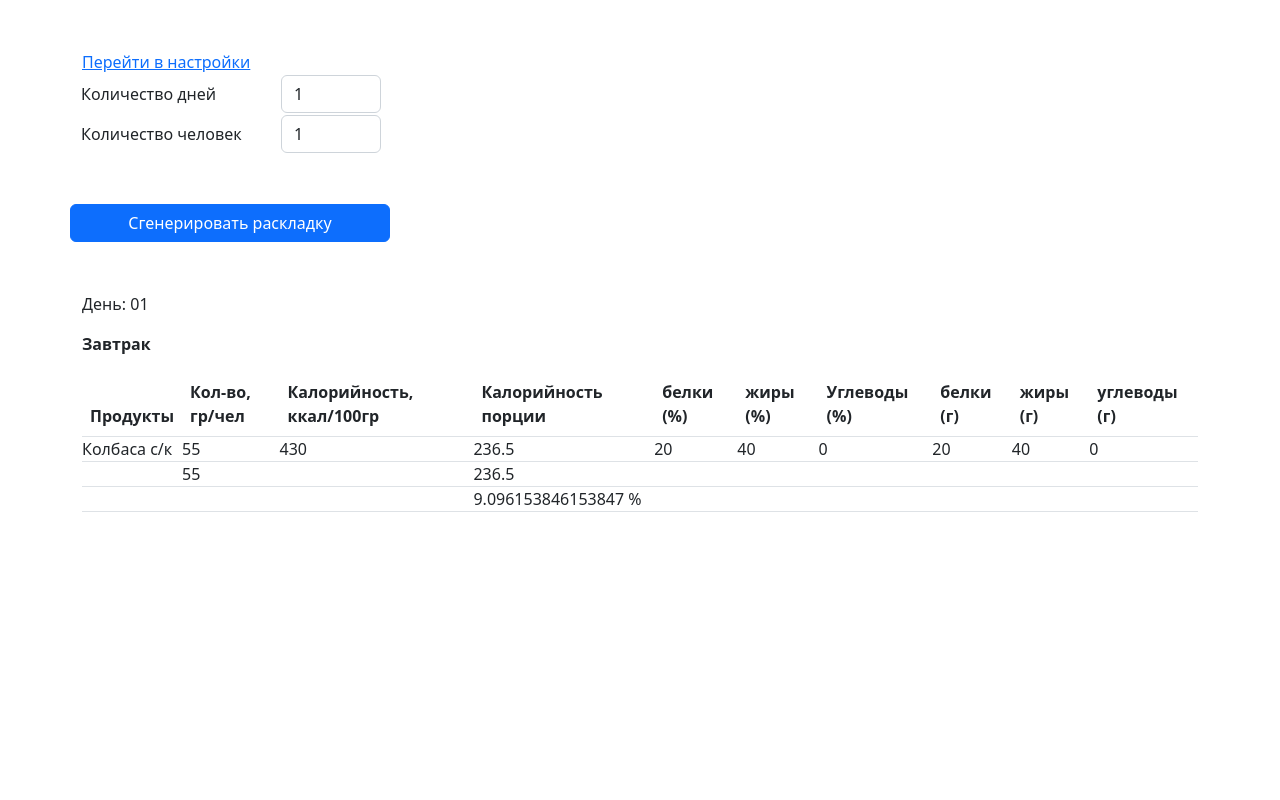
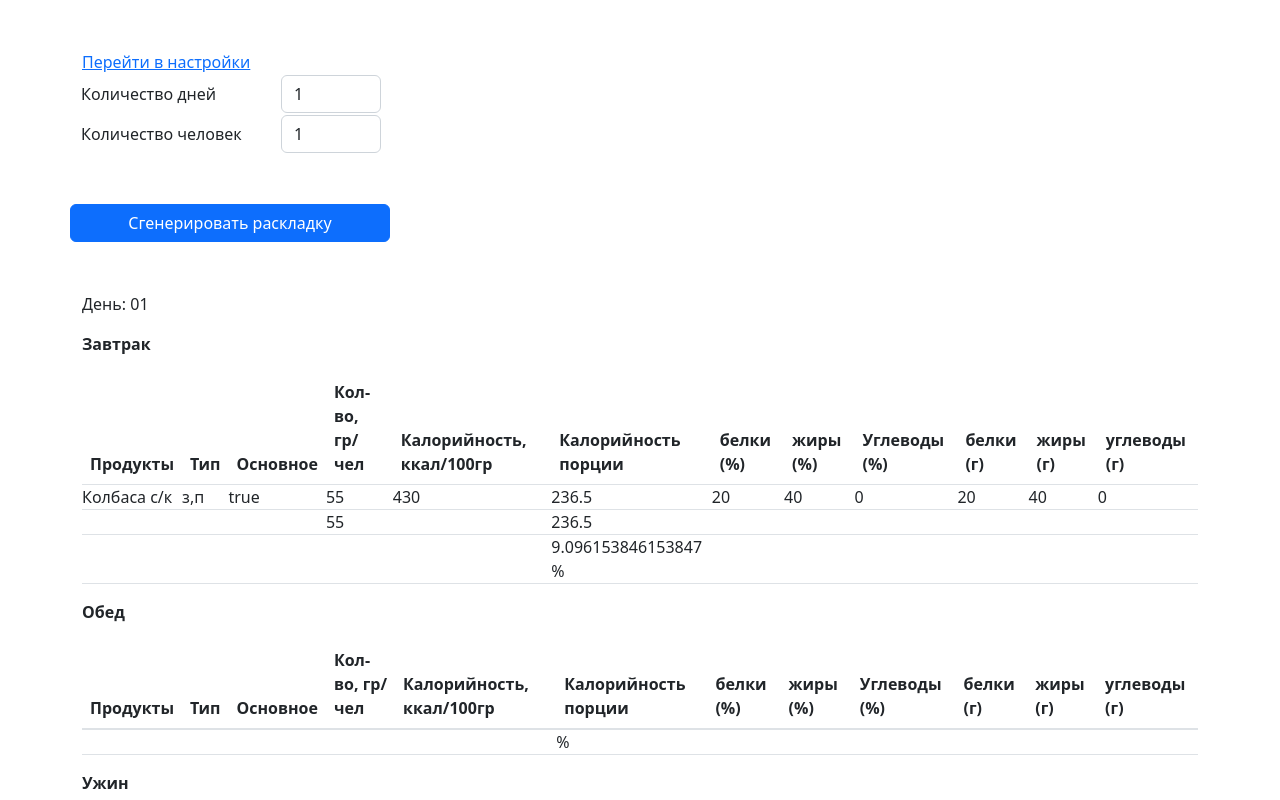
Before and after one commit to alekseikorobov/FoodPortion, an Angular app in the folder FoodPortion/: page /portions in a window 1280 px wide. Shown: the top 800 px of the page. Built offline with nearby package versions, Linux system fonts and the light colour scheme.

Commit message:
init generate method [Not Correct]

```diff
--- a/FoodPortion/src/app/app.module.ts
+++ b/FoodPortion/src/app/app.module.ts
@@ -7,12 +7,14 @@ import { FoodListComponent } from './food-list/food-list.component';
 import { NgbModule } from '@ng-bootstrap/ng-bootstrap';
 import { FormsModule } from '@angular/forms';
 import { PortionsComponent } from './portions/portions.component';
+import { PortionTableComponent } from './portions/portion-table/portion-table.component';
 
 @NgModule({
   declarations: [
     AppComponent,
     FoodListComponent,
-    PortionsComponent
+    PortionsComponent,
+    PortionTableComponent
   ],
   imports: [
     BrowserModule,
--- /dev/null
+++ b/FoodPortion/src/app/portions/portion-table/portion-table.component.html
@@ -0,0 +1,68 @@
+<table class="table">
+    <thead>
+        <tr>
+            <th>Продукты</th>
+            <th>Тип</th>
+            <th>Основное</th>
+            <th>Кол-во, гр/чел</th>
+            <th>Калорийность, ккал/100гр</th>
+            <th>Калорийность порции</th>
+            <th>белки (%)</th>
+            <th>жиры (%)</th>
+            <th>Углеводы (%)</th>
+            <th>белки (г)</th>
+            <th>жиры (г)</th>
+            <th>углеводы (г)</th>
+        </tr>
+    </thead>
+
+    <tbody>
+        <tr *ngFor="let p of portion?.portionList" class="my-tr">
+            <td>{{p.product.name}}</td>
+            <td>{{p.product.types}}</td>
+            <td>{{p.product.isMain}}</td>
+            <td>{{p.product.onePortionG}}</td>
+            <td>{{p.product.calories100g}}</td>
+
+            <td>{{p.product.calories100g * p.product.onePortionG / 100}}</td>
+
+            <td>{{p.product.proteins}}</td>
+            <td>{{p.product.fats}}</td>
+            <td>{{p.product.carbohydrates}}</td>
+
+            <td>{{p.product.proteins}}</td>
+            <td>{{p.product.fats}}</td>
+            <td>{{p.product.carbohydrates}}</td>
+
+        </tr>
+        <tr class="my-tr">
+            <td></td>
+            <td></td>
+            <td></td>
+            <td>{{portion?.portionGroup?.portionGramm}}</td>
+            <td></td>
+            <td>{{portion?.portionGroup?.calories}}</td>
+            <td></td>
+            <td></td>
+            <td></td>
+            <td></td>
+            <td></td>
+            <td></td>
+        </tr>
+        <tr class="my-tr">
+            <td></td>
+            <td></td>
+            <td></td>
+            <td></td>
+            <td></td>
+            <td>{{portion?.portionGroup?.caloriesPorcent}} %</td>
+            <td></td>
+            <td></td>
+            <td></td>
+            <td></td>
+            <td></td>
+            <td></td>
+        </tr>
+    </tbody>
+
+</table>
--- a/FoodPortion/src/app/portions/portions.component.html
+++ b/FoodPortion/src/app/portions/portions.component.html
@@ -26,9 +26,7 @@
 
         <div class="my-sep"></div>
 
-        <button class="btn btn-primary my-inline" style="width: 320px;" (click)="generate()">Сгенерировать
-            раскладку</button>
-
+        <button class="btn btn-primary my-inline" style="width: 320px;" (click)="generate()">Сгенерировать раскладку</button>
 
         <div class="my-sep"></div>
 
@@ -37,67 +35,19 @@
             <p>День: {{portion.day}}</p>
 
             <p><b>Завтрак</b></p>
+            <app-portion-table [portion]="portion.portion1"></app-portion-table>
 
-            <table class="table">
-                <thead>
-                    <tr>
-                        <th>Продукты</th>
-                        <th>Кол-во, гр/чел</th>
-                        <th>Калорийность, ккал/100гр</th>
-                        <th>Калорийность порции</th>
-                        <th>белки (%)</th>
-                        <th>жиры (%)</th>
-                        <th>Углеводы (%)</th>
-                        <th>белки (г)</th>
-                        <th>жиры (г)</th>
-                        <th>углеводы (г)</th>
-                    </tr>
-                </thead>
 
-                <tbody>
-                    <tr *ngFor="let p of portion.portion1List" class="my-tr">
-                        <td>{{p.product.name}}</td>
-                        <td>{{p.product.onePortionG}}</td>
-                        <td>{{p.product.calories100g}}</td>
+            <p><b>Обед</b></p>
+            <app-portion-table [portion]="portion.portion2"></app-portion-table>
 
-                        <td>{{p.product.calories100g * p.product.onePortionG / 100}}</td>
 
-                        <td>{{p.product.proteins}}</td>
-                        <td>{{p.product.fats}}</td>
-                        <td>{{p.product.carbohydrates}}</td>
+            <p><b>Ужин</b></p>
+            <app-portion-table [portion]="portion.portion3"></app-portion-table>
 
-                        <td>{{p.product.proteins}}</td>
-                        <td>{{p.product.fats}}</td>
-                        <td>{{p.product.carbohydrates}}</td>
+            <p><b>Перекус</b></p>
+            <app-portion-table [portion]="portion.portion4"></app-portion-table>
 
-                    </tr>
-                    <tr class="my-tr">
-                        <td></td>
-                        <td>{{portion.portion1Group?.portionGramm}}</td>
-                        <td></td>
-                        <td>{{portion.portion1Group?.calories}}</td>
-                        <td></td>
-                        <td></td>
-                        <td></td>
-                        <td></td>
-                        <td></td>
-                        <td></td>
-                    </tr>
-                    <tr class="my-tr">
-                        <td></td>
-                        <td></td>
-                        <td></td>
-                        <td>{{portion.portion1Group?.caloriesPorcent}} %</td>
-                        <td></td>
-                        <td></td>
-                        <td></td>
-                        <td></td>
-                        <td></td>
-                        <td></td>
-                    </tr>
-                </tbody>
-
-            </table>
         </div>
 
     </div>
--- a/FoodPortion/src/app/portions/portions.component.ts
+++ b/FoodPortion/src/app/portions/portions.component.ts
@@ -1,33 +1,10 @@
 import { Component } from '@angular/core';
+import { IPortion } from '../shared/IPortion';
+import { IPortionDay } from '../shared/IPortionDay';
+import { IPortionGroup } from '../shared/IPortionGroup';
+import { IPortionPart } from '../shared/IPortionPart';
 import { IProduct as IProduct } from '../shared/IProduct';
 import { StorageService } from '../shared/storage.service';
-
-
-interface IPortion {
-  product: IProduct
-}
-
-interface IPortionGroup {
-  portionGramm: number;
-  calories: number;
-  caloriesPorcent: number;
-}
-
-interface IPortionDay {
-
-  day: string;
-  portion1List: IPortion[]
-  portion1Group?: IPortionGroup
-
-  portion2List: IPortion[]
-  portion2Group?: IPortionGroup
-
-  portion3List: IPortion[]
-  portion3Group?: IPortionGroup
-
-  portion4List: IPortion[]
-  portion4Group?: IPortionGroup
-}
 
 
 @Component({
@@ -36,18 +13,16 @@ interface IPortionDay {
 })
 export class PortionsComponent {
 
-
   portionList: IPortionDay[] = [
     {
       day: '01',
-      portion1List: [
-        {
-          product: { id: 4, name: 'Колбаса с/к', proteins: 20, fats: 40, carbohydrates: 0, calories100g: 430, onePortionG: 55, isMain: true, types: 'з,п' },
-        }
-      ],
-      portion2List: [],
-      portion3List: [],
-      portion4List: [],
+      portion1: {
+        portionList: [
+          {
+            product: { id: 4, name: 'Колбаса с/к', proteins: 20, fats: 40, carbohydrates: 0, calories100g: 430, onePortionG: 55, isMain: true, types: 'з,п' },
+          }
+        ],
+      }
     }
   ]
 
@@ -56,11 +31,8 @@ export class PortionsComponent {
     for (let index = 0; index < this.portionList.length; index++) {
       const portion = this.portionList[index];
 
-      if (portion.portion1Group == null) {
-        portion.portion1Group = this.getGroupPortion(portion.portion1List);
-        portion.portion2Group = this.getGroupPortion(portion.portion2List);
-        portion.portion3Group = this.getGroupPortion(portion.portion3List);
-        portion.portion4Group = this.getGroupPortion(portion.portion4List);
+      if (portion.portion1?.portionGroup == null) {
+        portion.portion1.portionGroup = this.getGroupPortion(portion.portion1.portionList);
       }
 
     }
@@ -94,21 +66,112 @@ export class PortionsComponent {
 
       let portion = <IPortionDay>{
         day: (index + 1).toString(),
-        portion1List: this.getPortions('з'),
-        portion2List: this.getPortions('о'),
-        portion3List: this.getPortions('у'),
-        portion4List: this.getPortions('п'),
+        portion1: this.getPortions('з'),
+        portion2: this.getPortions('о'),
+        portion3: this.getPortions('у'),
+        portion4: this.getPortions('п'),
       };
-
-      portion.portion1Group = this.getGroupPortion(portion.portion1List);
-      portion.portion2Group = this.getGroupPortion(portion.portion2List);
-      portion.portion3Group = this.getGroupPortion(portion.portion3List);
-      portion.portion4Group = this.getGroupPortion(portion.portion4List);
 
       this.portionList.push(portion);
     }
   }
-  getPortions(type: string): IPortion[] {
-    throw new Error('Method not implemented.');
+
+  getProductByType(type: string, products: IProduct[]): IProduct[] {
+
+    let results = new Array<IProduct>();
+
+    for (let index = 0; index < products.length; index++) {
+      const product = products[index];
+      if (product.types.includes(type)) {
+        results.push(product);
+      }
+    }
+
+    return results;
+
+  }
+
+  getRandomInt(max: number): number {
+    return Math.floor(Math.random() * max);
+  }
+
+  getPortions(type: string): IPortionPart {
+
+    let portionPart = <IPortionPart>{};
+
+    let portions = new Array<IPortion>();
+
+    let products = this.getProductByType(type, this.storageService.params.products);
+
+    console.log('products', type, products);
+
+    var max_call = 0;
+
+    if (type == 'з') {
+      max_call = this.storageService.params.call * this.storageService.params.portion1 / 100;
+    } else if (type == 'о') {
+      max_call = this.storageService.params.call * this.storageService.params.portion2 / 100;
+    } if (type == 'у') {
+      max_call = this.storageService.params.call * this.storageService.params.portion3 / 100;
+    } if (type == 'п') {
+      max_call = this.storageService.params.call * this.storageService.params.portion4 / 100;
+    }
+    console.log('max_call', max_call);
+
+    let max_iteration = 50;
+
+    let index = this.getRandomInt(products.length);
+
+    let g = <IPortionGroup>{
+      calories: 0,
+      caloriesPorcent: 0,
+      portionGramm: 0
+    };
+
+    let accuracy = 50; //погрешность вычисления, точность
+
+    while (Math.abs(max_call - g.calories) > accuracy && max_iteration > 0) {
+      index = this.getRandomInt(products.length);
+      let product = products[index];
+
+      if (!product.isMain && portions.length == 0) {
+        continue;
+      }
+
+
+      max_iteration--;
+
+      if (this.storageService.existsId(product.id, portions.map(c => c.product))) {
+        continue;
+      }
+
+      if (product.isMain && this.storageService.existsMain(portions.map(c => c.product))) {
+        continue;
+      }
+
+
+      let new_calories = g.calories + product.calories100g * product.onePortionG / 100;
+      if ((max_call - new_calories) < -accuracy) {
+        continue;
+      }
+
+
+      portions.push(<IPortion>{
+        product: product
+      });
+
+      g.calories += product.calories100g * product.onePortionG / 100;
+      g.caloriesPorcent = +(g.calories * 100 / this.storageService.params.call).toFixed(2);
+      g.portionGramm += product.onePortionG;
+    }
+
+    portionPart.portionList = portions;
+    portionPart.portionGroup = g;
+
+    console.log('max_iteration', max_iteration);
+    console.log('g.calories', g.calories);
+    console.log('max_call - g.calories', max_call - g.calories);
+
+    return portionPart;
   }
 }
--- /dev/null
+++ b/FoodPortion/src/app/shared/IPortion.ts
@@ -0,0 +1,5 @@
+import { IProduct as IProduct } from '../shared/IProduct';
+
+export interface IPortion {
+  product: IProduct;
+}
--- /dev/null
+++ b/FoodPortion/src/app/shared/IPortionDay.ts
@@ -0,0 +1,10 @@
+import { IPortionPart } from './IPortionPart';
+
+export interface IPortionDay {
+
+  day: string;
+  portion1: IPortionPart;
+  portion2?: IPortionPart;
+  portion3?: IPortionPart;
+  portion4?: IPortionPart;
+}
--- /dev/null
+++ b/FoodPortion/src/app/shared/IPortionGroup.ts
@@ -0,0 +1,5 @@
+export interface IPortionGroup {
+  portionGramm: number;
+  calories: number;
+  caloriesPorcent: number;
+}
--- /dev/null
+++ b/FoodPortion/src/app/shared/IPortionPart.ts
@@ -0,0 +1,7 @@
+import { IPortion } from './IPortion';
+import { IPortionGroup } from './IPortionGroup';
+
+export interface IPortionPart {
+  portionList: IPortion[];
+  portionGroup?: IPortionGroup;
+}
--- a/FoodPortion/src/app/shared/const.ts
+++ b/FoodPortion/src/app/shared/const.ts
@@ -9,12 +9,12 @@ export const inner_param: IParams = {
     portion4: 15,
     portion_bzu: "1:1:4",
     products: [
-        {id: 1,name: 'Тушенка говяж.',proteins: 17,fats: 18,carbohydrates: 0,calories100g: 230,onePortionG: 70, isMain:true,types:'о,y'},
-        {id: 2,name: 'Тушенка свин.',proteins: 15,fats: 35,carbohydrates: 0,calories100g: 380,onePortionG: 70, isMain:true,types:'о,y'},
-        {id: 3,name: 'Мясо сублим.',proteins: 60,fats: 40,carbohydrates: 0,calories100g: 600,onePortionG: 30, isMain:true,types:'о,y'},
+        {id: 1,name: 'Тушенка говяж.',proteins: 17,fats: 18,carbohydrates: 0,calories100g: 230,onePortionG: 70, isMain:true,types:'о,у'},
+        {id: 2,name: 'Тушенка свин.',proteins: 15,fats: 35,carbohydrates: 0,calories100g: 380,onePortionG: 70, isMain:true,types:'о,у'},
+        {id: 3,name: 'Мясо сублим.',proteins: 60,fats: 40,carbohydrates: 0,calories100g: 600,onePortionG: 30, isMain:true,types:'о,у'},
         {id: 4,name: 'Колбаса с/к',proteins: 20,fats: 40,carbohydrates: 0,calories100g: 430,onePortionG: 55, isMain:true,types:'з,п'},
         {id: 5,name: 'Корейка копч.',proteins: 11,fats: 47,carbohydrates: 0,calories100g: 460,onePortionG: 55, isMain:true,types:'з,п'},
-        {id: 6,name: 'Суп конц. с мяс',proteins: 8,fats: 15,carbohydrates: 40,calories100g: 335,onePortionG: 40, isMain:true,types:'о,y'},
+        {id: 6,name: 'Суп конц. с мяс',proteins: 8,fats: 15,carbohydrates: 40,calories100g: 335,onePortionG: 40, isMain:true,types:'о,у'},
         {id: 7,name: 'Сливки сухие',proteins: 17,fats: 45,carbohydrates: 30,calories100g: 607,onePortionG: 40, isMain:false,types:'з,п'},
         {id: 8,name: 'Молоко сухое',proteins: 38,fats: 1,carbohydrates: 50,calories100g: 350,onePortionG: 40, isMain:true,types:'з,п'},
         {id: 9,name: 'Мол. сгущ. с сах.',proteins: 7,fats: 9,carbohydrates: 55,calories100g: 340,onePortionG: 40, isMain:true,types:'з,п'},
@@ -22,22 +22,22 @@ export const inner_param: IParams = {
         {id: 11,name: 'Яичный порошок',proteins: 75,fats: 25,carbohydrates: 0,calories100g: 530,onePortionG: 40, isMain:true,types:'з,п'},
         {id: 12,name: 'Масло сл. топленое',proteins: 0.4,fats: 98,carbohydrates: 0,calories100g: 880,onePortionG: 25, isMain:true,types:'з,п'},
         {id: 13,name: 'Масло сливочное',proteins: 0.6,fats: 82,carbohydrates: 0.9,calories100g: 750,onePortionG: 25, isMain:true,types:'з,п'},
-        {id: 14,name: 'Масло подсолн.',proteins: 0,fats: 99.9,carbohydrates: 0,calories100g: 900,onePortionG: 22, isMain:true,types:'з,о,y,п'},
-        {id: 15,name: 'Сало свинное',proteins: 1.8,fats: 80,carbohydrates: 0,calories100g: 770,onePortionG: 60, isMain:true,types:'з,о,y,п'},
+        {id: 14,name: 'Масло подсолн.',proteins: 0,fats: 99.9,carbohydrates: 0,calories100g: 900,onePortionG: 22, isMain:true,types:'з,о,у,п'},
+        {id: 15,name: 'Сало свинное',proteins: 1.8,fats: 80,carbohydrates: 0,calories100g: 770,onePortionG: 60, isMain:true,types:'з,о,у,п'},
         {id: 16,name: 'Сухари черн.',proteins: 11.2,fats: 1.7,carbohydrates: 69,calories100g: 326,onePortionG: 35, isMain:true,types:'з,п'},
         {id: 17,name: 'Сухари бел.',proteins: 10,fats: 1,carbohydrates: 69,calories100g: 340,onePortionG: 0, isMain:true,types:'з,п'},
         {id: 18,name: 'Печенье',proteins: 10,fats: 10,carbohydrates: 70,calories100g: 420,onePortionG: 25, isMain:true,types:'з,п'},
-        {id: 19,name: 'Макароны',proteins: 10,fats: 1,carbohydrates: 75,calories100g: 360,onePortionG: 90, isMain:true,types:'о,y'},
-        {id: 20,name: 'Рис',proteins: 8,fats: 0,carbohydrates: 78,calories100g: 350,onePortionG: 70, isMain:true,types:'о,y'},
-        {id: 21,name: 'Гречка',proteins: 13,fats: 2,carbohydrates: 68,calories100g: 330,onePortionG: 75, isMain:true,types:'о,y'},
+        {id: 19,name: 'Макароны',proteins: 10,fats: 1,carbohydrates: 75,calories100g: 360,onePortionG: 90, isMain:true,types:'о,у'},
+        {id: 20,name: 'Рис',proteins: 8,fats: 0,carbohydrates: 78,calories100g: 350,onePortionG: 70, isMain:true,types:'о,у'},
+        {id: 21,name: 'Гречка',proteins: 13,fats: 2,carbohydrates: 68,calories100g: 330,onePortionG: 75, isMain:true,types:'о,у'},
         {id: 22,name: 'Манка',proteins: 11,fats: 0,carbohydrates: 73,calories100g: 320,onePortionG: 45, isMain:true,types:'з'},
         {id: 23,name: 'Овсянка',proteins: 12,fats: 6,carbohydrates: 65,calories100g: 340,onePortionG: 55, isMain:true,types:'з'},
         {id: 24,name: 'Пшено',proteins: 8,fats: 2,carbohydrates: 62,calories100g: 320,onePortionG: 70, isMain:true,types:'з'},
-        {id: 25,name: 'Картоф. пюре',proteins: 6.1,fats: 0,carbohydrates: 72.3,calories100g: 315,onePortionG: 60, isMain:true,types:'о,y'},
-        {id: 26,name: 'Грибы свежие',proteins: 2.7,fats: 0.7,carbohydrates: 1.3,calories100g: 20,onePortionG: 0, isMain:true,types:'о,y'},
-        {id: 27,name: 'Соль поваренная',proteins: 0,fats: 0,carbohydrates: 0,calories100g: 0,onePortionG: 0, isMain:true,types:'з,о,y,п'},
-        {id: 28,name: 'Лук репчатый',proteins: 2,fats: 0,carbohydrates: 9,calories100g: 45,onePortionG: 15, isMain:true,types:'з,о,y,п'},
-        {id: 29,name: 'Чеснок',proteins: 0,fats: 0,carbohydrates: 0,calories100g: 0,onePortionG: 15, isMain:true,types:'з,о,y,п'},
+        {id: 25,name: 'Картоф. пюре',proteins: 6.1,fats: 0,carbohydrates: 72.3,calories100g: 315,onePortionG: 60, isMain:true,types:'о,у'},
+        {id: 26,name: 'Грибы свежие',proteins: 2.7,fats: 0.7,carbohydrates: 1.3,calories100g: 20,onePortionG: 0, isMain:true,types:'о,у'},
+        {id: 27,name: 'Соль поваренная',proteins: 0,fats: 0,carbohydrates: 0,calories100g: 0,onePortionG: 0, isMain:true,types:'з,о,у,п'},
+        {id: 28,name: 'Лук репчатый',proteins: 2,fats: 0,carbohydrates: 9,calories100g: 45,onePortionG: 15, isMain:true,types:'з,о,у,п'},
+        {id: 29,name: 'Чеснок',proteins: 0,fats: 0,carbohydrates: 0,calories100g: 0,onePortionG: 15, isMain:true,types:'з,о,у,п'},
         {id: 30,name: 'Сахар',proteins: 0,fats: 0,carbohydrates: 99,calories100g: 505,onePortionG: 20, isMain:true,types:'п'},
         {id: 31,name: 'Халва',proteins: 12,fats: 30,carbohydrates: 45,calories100g: 500,onePortionG: 40, isMain:true,types:'п'},
         {id: 32,name: 'Шоколад черный',proteins: 4,fats: 29,carbohydrates: 50,calories100g: 510,onePortionG: 50, isMain:true,types:'з,п'},
--- a/FoodPortion/src/app/shared/storage.service.ts
+++ b/FoodPortion/src/app/shared/storage.service.ts
@@ -7,6 +7,19 @@ import { inner_param } from './const';
   providedIn: 'root'
 })
 export class StorageService {
+
+
+
+  existsMain(products: IProduct[]):boolean {
+    for (let index = 0; index < products.length; index++) {
+      const product = products[index];
+      if (product.isMain) {
+        return true;
+      }
+    }
+
+    return false;
+  }
   clear() {
     localStorage.removeItem('params');
   }
```
Also changed, not shown: FoodPortion/src/app/portions/portion-table/portion-table.component.ts (added, +12 -0 lines).
